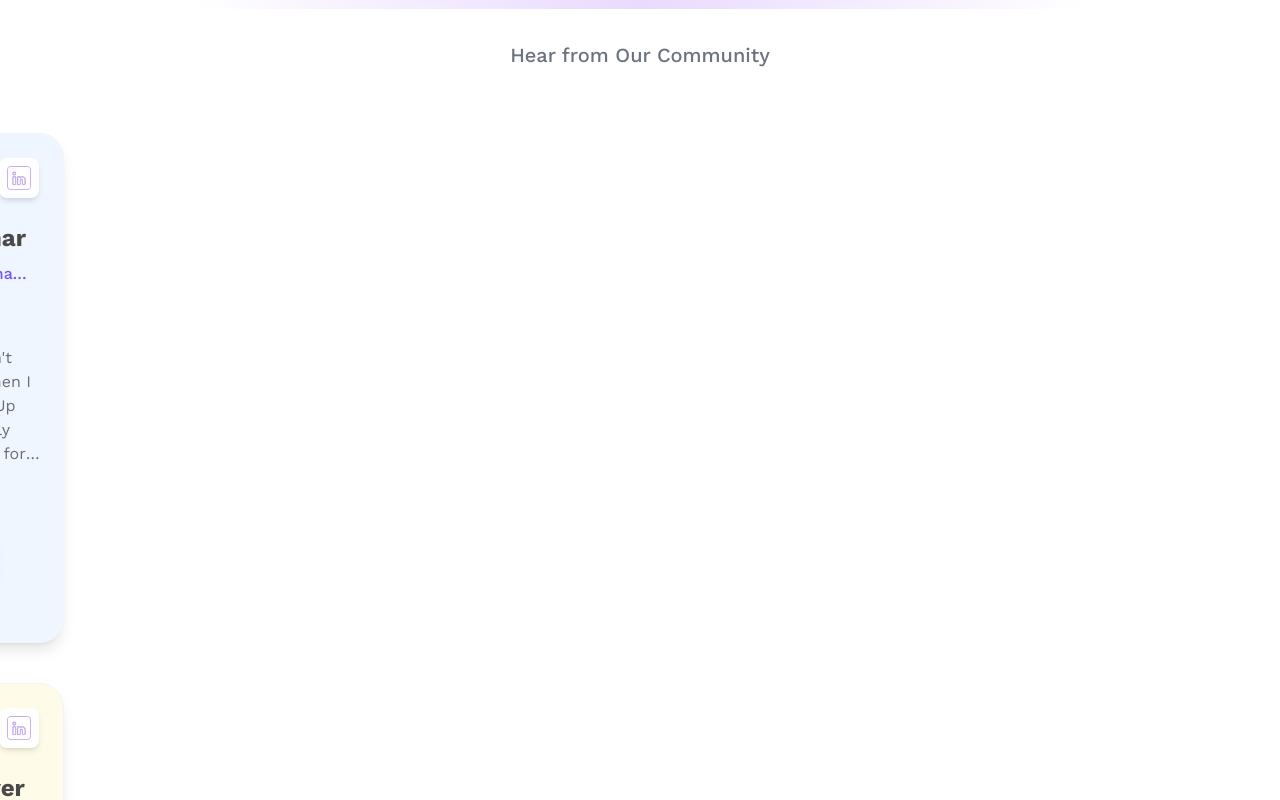
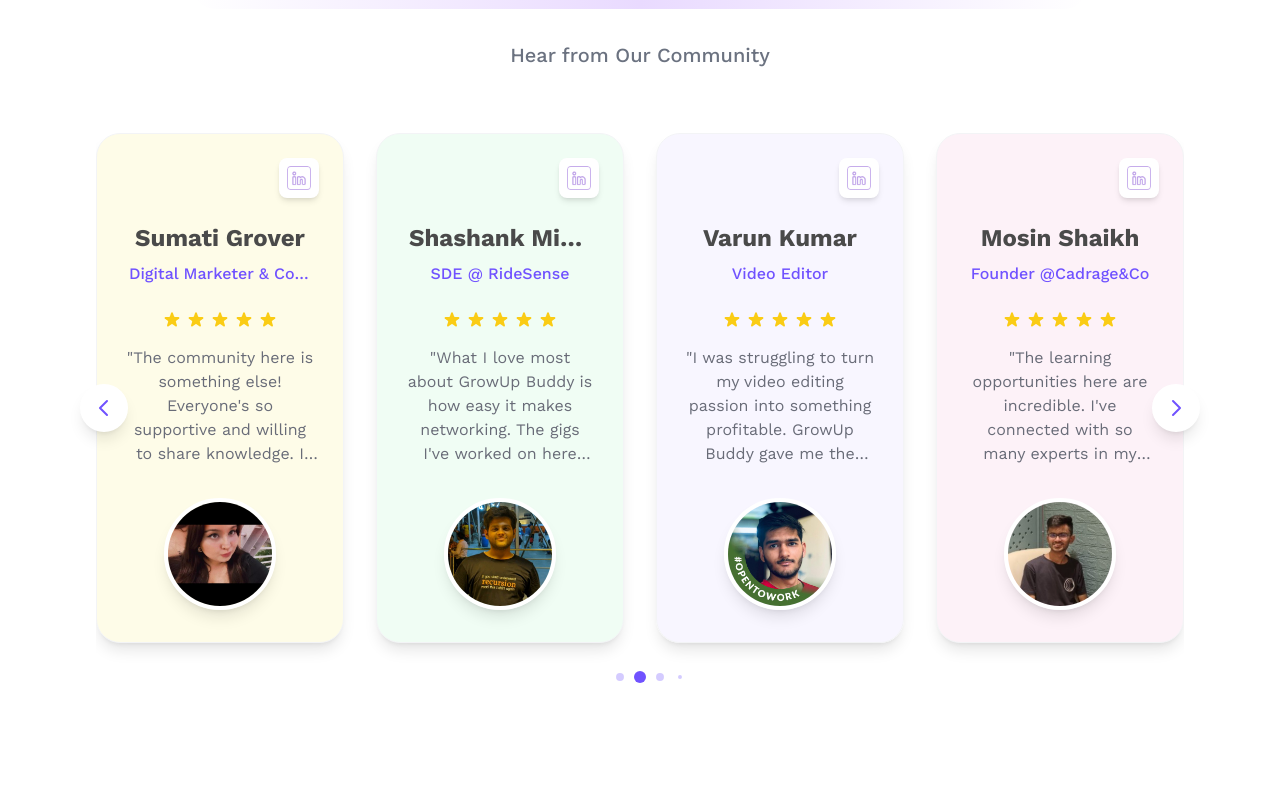
Before and after one commit to Princeyadavbughunter/Grow-up, a Next.js app: page /talent in a window 1280 px wide. Shown: the part 3220-4020 px from the top of the page. Built offline with nearby package versions, Linux system fonts and the light colour scheme.

Commit message:
Refactor LandingTestimonials component layout

```diff
--- a/components/LandingTestimonials.tsx
+++ b/components/LandingTestimonials.tsx
@@ -2,6 +2,9 @@
 import React from 'react'
 import { Swiper, SwiperSlide } from 'swiper/react'
 import { Autoplay, Pagination, Navigation } from 'swiper/modules'
+import 'swiper/css'
+import 'swiper/css/pagination'
+import 'swiper/css/navigation'
 import Image from 'next/image'
 
 const LandingTestimonials = () => {
@@ -121,8 +124,8 @@
           className="testimonials-swiper pb-12 sm:pb-16"
         >
           {testimonials.map((testimonial, index) => (
-            <SwiperSlide key={index}>
-              <div className={`relative rounded-2xl mb-10 sm:rounded-3xl ${testimonial.bgColor} border border-gray-100 shadow-lg hover:shadow-xl transition-all duration-300 transform hover:-translate-y-2 group overflow-hidden h-full`}>
+            <SwiperSlide key={index} className="h-auto">
+              <div className={`relative rounded-2xl mb-10 sm:rounded-3xl ${testimonial.bgColor} border border-gray-100 shadow-lg hover:shadow-xl transition-all duration-300 transform hover:-translate-y-2 group overflow-hidden flex flex-col min-h-[420px] sm:min-h-[450px]`}>
 
                 {/* LinkedIn Icon */}
                 <div className="flex justify-end p-4 sm:p-6">
@@ -143,7 +146,7 @@
                 </div>
 
                 {/* Content */}
-                <div className="px-4 sm:px-6 pb-6 sm:pb-8">
+                <div className="px-4 sm:px-6 pb-6 sm:pb-8 flex-1 flex flex-col">
 
                   {/* Name and Role */}
                   <div className="text-center mb-4 sm:mb-6 px-2">
@@ -156,7 +159,7 @@
                   </div>
 
                   {/* Testimonial Text */}
-                  <div className="mb-6 sm:mb-8">
+                  <div className="mb-6 sm:mb-8 flex-1">
                     <div className="flex justify-center mb-3 sm:mb-4">
                       <div className="flex space-x-1">
                         {[...Array(5)].map((_, i) => (
```
